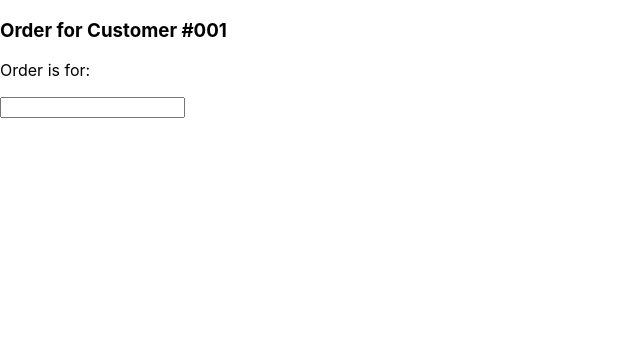
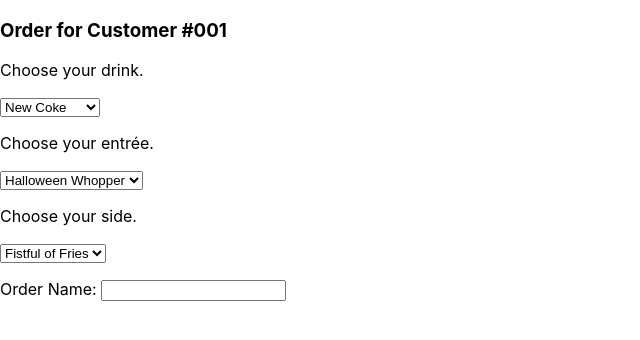
Before and after one commit to ElliottProductions/from-scratch-fast-food-react-feb22, a React (Create React App) app: page / in a window 1280 px wide. Shown: the top 340 px of the page, without its empty margins (0-640 px from the left). Built offline with nearby package versions, Linux system fonts and the light colour scheme.

Commit message:
write dropdown menu component

```diff
--- a/src/App.js
+++ b/src/App.js
@@ -1,6 +1,7 @@
 import logo from './logo.svg';
 import './App.css';
 import OrderForm from './OrderForm';
+import DropDown from './DropDown';
 
 import { useState } from 'react';
 
@@ -9,10 +10,13 @@
 function App() {
 
   const [orderName, setOrderName] = useState('Customer #001');
-
+  const [drinkChoice, setDrinkChoice] = useState(1);
   return (
     <div>
       <h3>Order for {orderName}</h3>
+      <DropDown setChoice={setDrinkChoice} itemName={'drink'}/>
+      <DropDown setChoice={setDrinkChoice} itemName={'entrée'}/>
+      <DropDown setChoice={setDrinkChoice} itemName={'side'}/>
       <OrderForm setOrderName={setOrderName}/>
     </div>
 
--- /dev/null
+++ b/src/DropDown.js
@@ -0,0 +1,15 @@
+import React from 'react';
+
+export default function DropDown({ setChoice, itemName }) {
+  return (
+    <div>
+      <p>Choose your {itemName}.</p>
+      <select onChange={e=> setChoice(e.target.value)}>
+        <option value="1">{itemName === 'drink' && 'New Coke' || itemName === 'entrée' && 'Halloween Whopper' || itemName === 'side' && 'Fistful of Fries'}</option>
+        <option value="2">{itemName === 'drink' && 'Coke Classic' || itemName === 'entrée' && 'McRib' || itemName === 'side' && 'Nuggets'}</option>
+        <option value="3">{itemName === 'drink' && 'Coke Zero' || itemName === 'entrée' && 'KCF Shredder' || itemName === 'side' && 'Mt Potato'}</option>
+      </select>
+
+    </div>
+  );
+}
--- a/src/OrderForm.js
+++ b/src/OrderForm.js
@@ -3,8 +3,8 @@
 export default function OrderForm({ setOrderName }) {
   return (
     <div>
-      <p>Order is for:</p>
-      <input onChange={e=> setOrderName(e.target.value)}/>
+      <p>Order Name: <input onChange={e=> setOrderName(e.target.value)}/></p>
+
     </div>
   );
 }
```
